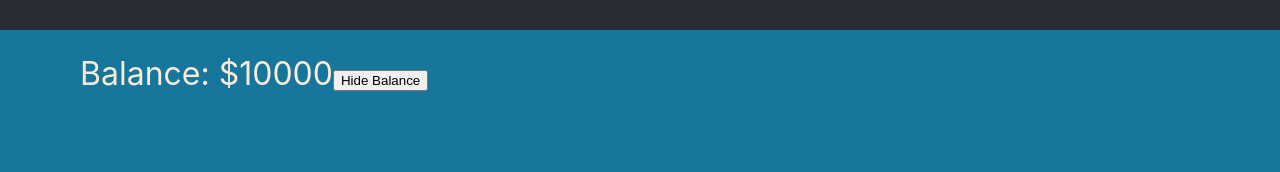
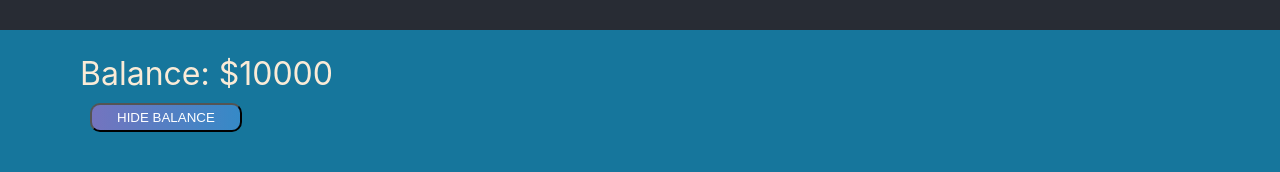
Before and after one commit to avisas/CoinExchange, a React (Create React App) app: page / in a window 1280 px wide. Shown: the part 133-305 px from the top of the page. Built offline with nearby package versions, Linux system fonts and the light colour scheme; no server answers.

Commit message:
styled button

```diff
--- a/src/components/AccountBalance/AccountBalance.jsx
+++ b/src/components/AccountBalance/AccountBalance.jsx
@@ -6,6 +6,24 @@ const Section = styled.section`
     font-size: 2rem;
     text-align: left;
     padding: 1.5rem 5rem;
+`;
+
+const Button = styled.button`
+    background-image: linear-gradient(to right, #7474BF 0%, #348AC7 51%, #7474BF 100%);
+    margin: 10px;
+    padding: 5px 25px;
+    text-align: center;
+    text-transform: uppercase;
+    transition: 0.5s;
+    background-size: 200% auto;
+    color: white;
+    border-radius: 10px;
+    display: block;
+    &:hover {
+        box-shadow: 0 10px 20px rgba(0,0,0,0.19), 0 6px 6px rgba(0,0,0,0.23);
+        margin: 8px 10px 12px;
+        background-position: right center;
+    }
 `;
 
 export default function AccountBalance(props) {
@@ -18,7 +36,8 @@ export default function AccountBalance(props) {
     return (
         <Section>
             {content}
-            <button onClick={props.handleBalanceVisibilityChange}>{buttonText}</button>
+            <br></br>
+            <Button onClick={props.handleBalanceVisibilityChange}>{buttonText}</Button>
         </Section>
     );
 }
--- a/src/components/Coin/Coin.jsx
+++ b/src/components/Coin/Coin.jsx
@@ -3,7 +3,7 @@ import PropTypes from 'prop-types';
 import styled from 'styled-components';
 
 const Td = styled.td`
-  border: 1px solid #cccccc;
+  border: 1px solid #2f2e2f;
   width: 25vh;
 `;
 
```
